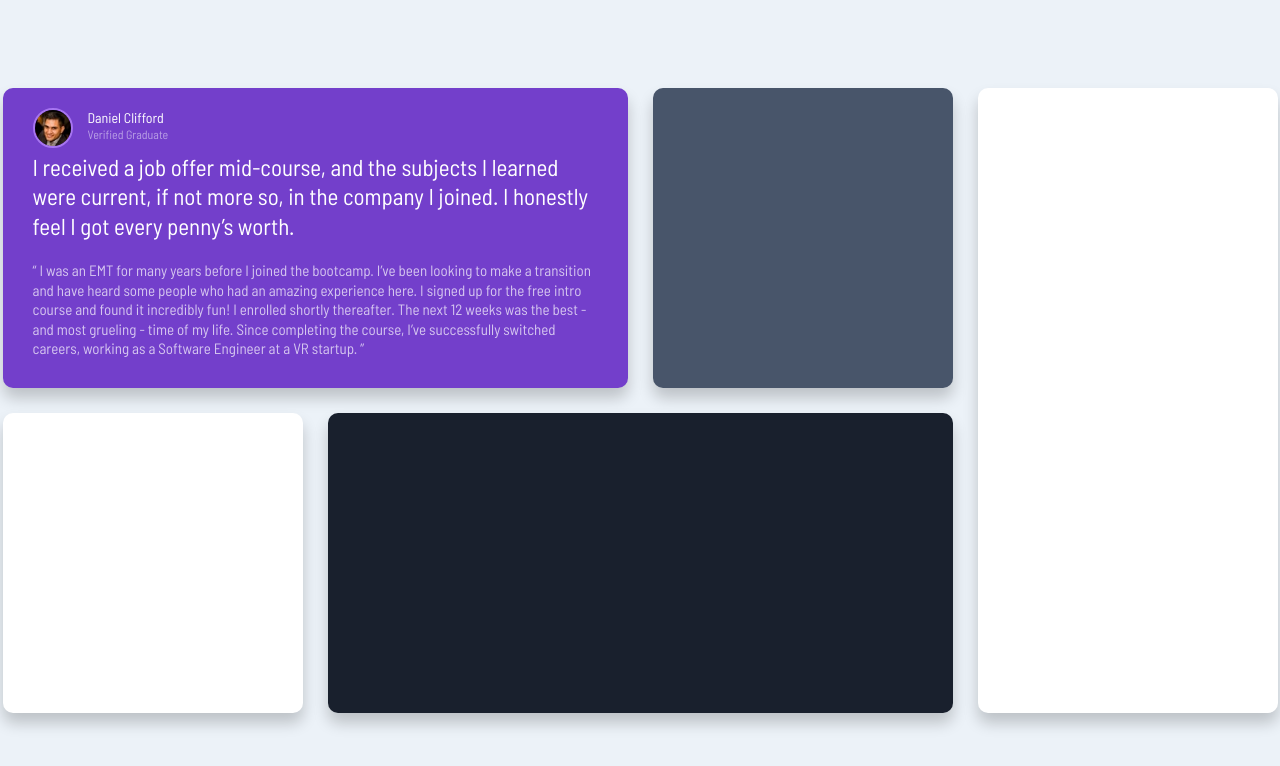
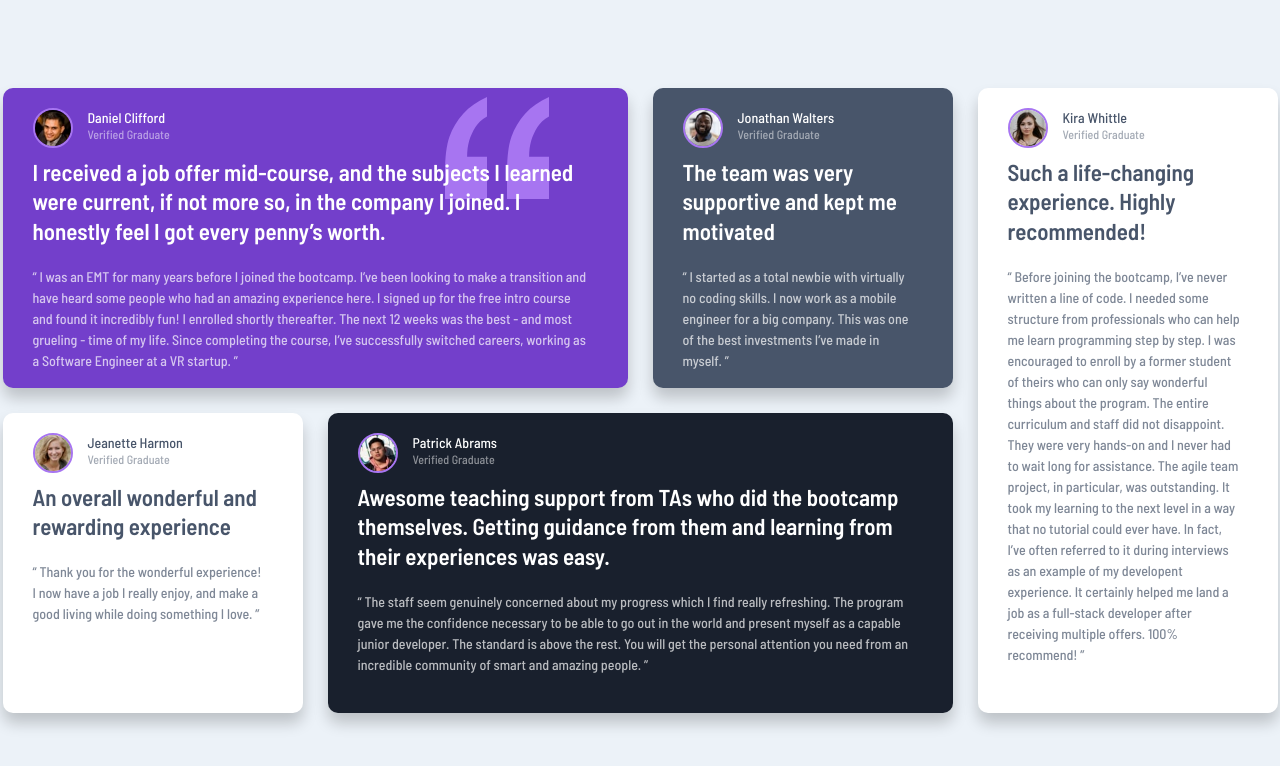
Before and after one commit to bryanloyd/FrontEnd-Mentor---Testimonials-Grid-Section, a plain HTML site: page index.html in a window 1280 px wide. Drawn offline with Linux system fonts and the light colour scheme.

Commit message:
Completed Desktop View

```diff
--- a/index.html
+++ b/index.html
@@ -4,8 +4,8 @@
   <meta charset="UTF-8">
   <meta name="viewport" content="width=device-width, initial-scale=1.0">
   <link rel="icon" type="image/png" sizes="32x32" href="./images/favicon-32x32.png">
-  <link rel="preconnect" href="https://fonts.gstatic.com">
-  <link href="https://fonts.googleapis.com/css2?family=Barlow+Semi+Condensed:display=swap" rel="stylesheet">
+<link rel="preconnect" href="https://fonts.gstatic.com">
+<link href="https://fonts.googleapis.com/css2?family=Barlow+Semi+Condensed:wght@500;600&display=swap" rel="stylesheet">
   <title>Frontend Mentor | [Challenge Name Here]</title>
   <link rel="stylesheet" href="./scripts/normalize.css">
   <link rel="stylesheet" href="./scripts/style.css">
@@ -19,7 +19,6 @@
         <h3>Daniel Clifford</h3>
         <span>Verified Graduate</span>
       </div>
-
       <h2>I received a job offer mid-course, and the subjects I learned were current, if not more so,
       in the company I joined. I honestly feel I got every penny’s worth.</h2>
       <p>“ I was an EMT for many years before I joined the bootcamp. I’ve been looking to make a
@@ -28,17 +27,58 @@
       The next 12 weeks was the best - and most grueling - time of my life. Since completing
       the course, I’ve successfully switched careers, working as a Software Engineer at a VR startup. ”</p>
     </div>
-    <div class="box-2">
+      <div class="box-2">
+        <div class="heading">
+          <img src="./images/image-jonathan.jpg" alt="photo of graduate Jonathan Walters" width="40px">
+          <h3>Jonathan Walters</h3>
+          <span>Verified Graduate</span>
+        </div>
 
+        <h2>The team was very supportive and kept me motivated</h2>
+        <p>“ I started as a total newbie with virtually no coding skills. I now work as a mobile engineer
+        for a big company. This was one of the best investments I’ve made in myself. ”</p>
     </div>
     <div class="box-3">
+        <div class="heading">
+          <img src="./images/image-kira.jpg" alt="photo of graduate Kira Whittle" width="40px">
+          <h3>Kira Whittle</h3>
+          <span>Verified Graduate</span>
+        </div>
 
+        <h2>Such a life-changing experience. Highly recommended!</h2>
+        <p>“ Before joining the bootcamp, I’ve never written a line of code. I needed some structure from
+        professionals who can help me learn programming step by step. I was encouraged to enroll by a former
+        student of theirs who can only say wonderful things about the program. The entire curriculum and staff
+        did not disappoint. They were very hands-on and I never had to wait long for assistance. The agile team
+        project, in particular, was outstanding. It took my learning to the next level in a way that no tutorial
+        could ever have. In fact, I’ve often referred to it during interviews as an example of my developent
+        experience. It certainly helped me land a job as a full-stack developer after receiving multiple offers.
+        100% recommend! ”</p>
     </div>
     <div class="box-4">
+        <div class="heading">
+          <img src="./images/image-jeanette.jpg" alt="photo of graduate Jeanette Harmon" width="40px">
+          <h3>Jeanette Harmon</h3>
+          <span>Verified Graduate</span>
+        </div>
 
+        <h2>An overall wonderful and rewarding experience</h2>
+        <p>“ Thank you for the wonderful experience! I now have a job I really enjoy, and make a good living
+        while doing something I love. ”</p>
     </div>
     <div class="box-5">
+          <div class="heading">
+            <img src="./images/image-patrick.jpg" alt="photo of graduate Patrick Abrams" width="40px">
+            <h3>Patrick Abrams</h3>
+            <span>Verified Graduate</span>
+          </div>
 
+          <h2>Awesome teaching support from TAs who did the bootcamp themselves. Getting guidance from them and
+          learning from their experiences was easy.</h2>
+          <p>“ The staff seem genuinely concerned about my progress which I find really refreshing. The program
+          gave me the confidence necessary to be able to go out in the world and present myself as a capable
+          junior developer. The standard is above the rest. You will get the personal attention you need from
+          an incredible community of smart and amazing people. ”</p>
     </div>
   </div>
 </body>
--- a/scripts/style.css
+++ b/scripts/style.css
@@ -21,16 +21,16 @@ body {
 }
 
 h2 {
-  font-weight: 400;
+  font-weight: 600;
   font-size: 2.3rem;
   line-height: 1.3;
-  margin-top: 5px;
+  margin-top: 10px;
 }
 
 p {
-  font-weight: 300;
-  font-size: 1.5rem;
-  line-height: 1.3;
+  font-weight: 500;
+  font-size: 1.4rem;
+  line-height: 1.5;
   opacity: 70%;
 }
 
@@ -52,13 +52,16 @@ p {
 .box-5 {
   border-radius: 10px;
   width: 100%;
-  height: 100;
+  height: 100%;
   box-shadow: 0 10px 15px rgba(0, 0, 0, 0.2);
-  padding: 20px 30px 0 30px;
+  padding: 20px 35px 0 30px;
 }
 
 .box-1 {
   background-color: #733fcb;
+  background-image: url(/images/bg-pattern-quotation.svg);
+  background-repeat: no-repeat;
+  background-position: left 85% top 5%;
   grid-column: 1 / 3;
   grid-row: 1 / 2;
   color: #fff;
@@ -68,24 +71,28 @@ p {
   background-color: #48556a;
   grid-column: 3 / 4;
   grid-row: 1 / 2;
+  color: #fff;
 }
 
 .box-3 {
   background-color: #fff;
   grid-column: 4 / 5;
   grid-row: 1 / 3;
+  color: #48556a;
 }
 
 .box-4 {
   background-color: #fff;
   grid-column: 1 / 2;
   grid-row: 2 / 3;
+  color: #48556a;
 }
 
 .box-5 {
   background-color: #19202d;
   grid-column: 2 / 4;
   grid-row: 2 / 3;
+  color: #fff;
 }
 
 .heading {
@@ -117,3 +124,8 @@ p {
   font-size: 1.2rem;
   opacity: 50%;
 }
+
+.quotes {
+  position: fixed;
+  display: inline-block;
+}
```
